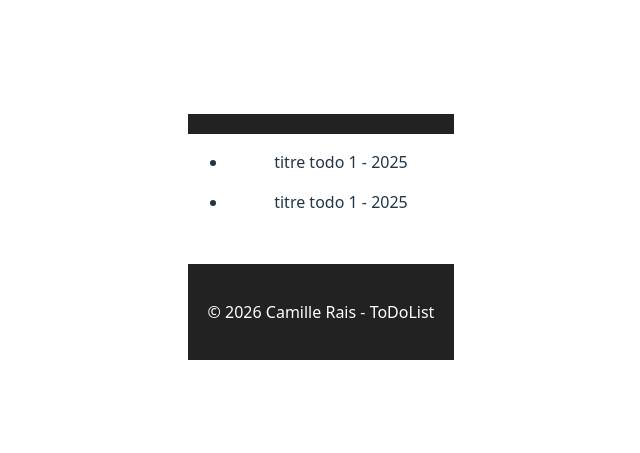
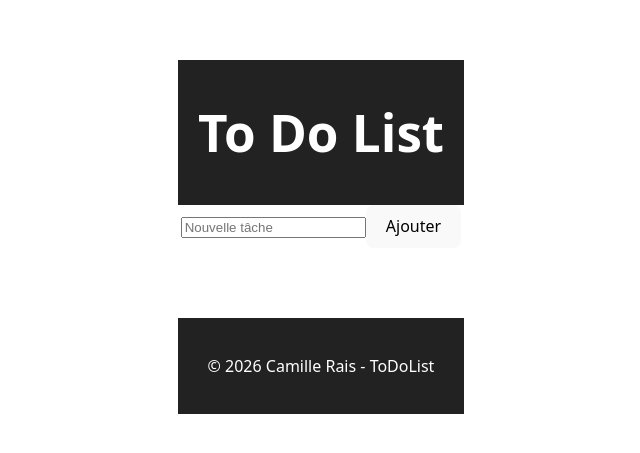
Before and after one commit to hellokimmydream/ToDoList_App, a Vue app in the folder vite-project/: page / in a window 1280 px wide. Shown: the part 163-616 px from the top of the page, without its empty margins (319-959 px from the left). Built offline with nearby package versions, Linux system fonts and the light colour scheme.

Commit message:
feat(local storage)
WIP

```diff
--- a/vite-project/src/App.vue
+++ b/vite-project/src/App.vue
@@ -1,12 +1,39 @@
 <script setup>
+import { ref, onMounted } from "vue";
 import Home from "./views/Home.vue";
 import Header from "./components/Header.vue";
 import Footer from "./components/Footer.vue";
+import CreateToDo from "./components/CreateToDo.vue";
+import ListToDo from "./components/ListToDo.vue";
+
+// les données
+const todos = ref([]);
+// lire depuis le local storage au chargement
+// quand le composant se charge, regarde si todos existe, si oui = alors le transforme en tableau JS
+onMounted(() => {
+  const storedTodos = localStorage.getItem("todos");
+  if (storedTodos) {
+    todos.value = JSON.parse(storedTodos);
+  }
+});
+
+// fonction save todos
+function saveTodos() {
+  localStorage.setItem("todos", JSON.stringify(todos.value));
+
+  // a supprimer : const todos = ref([{ id: 1, text: "test todo", done: false }]);
+}
 </script>
 
 <template>
   <Header></Header>
-  <Home></Home>
+  <Home>
+    <ListToDo>
+      <CreateToDo>
+        <!-- <button @click="saveTodos">TEST SAVE</button> -->
+      </CreateToDo>
+    </ListToDo>
+  </Home>
   <Footer></Footer>
 </template>
 
--- /dev/null
+++ b/vite-project/src/components/CreateToDo.vue
@@ -0,0 +1,28 @@
+<!--html dans template , condition , boucle , evenement-->
+<template>
+  <form @submit.prevent="soumettreToDo">
+    <input v-model="newTodo" type="text" placeholder="Nouvelle tâche" />
+    <button>Ajouter</button>
+  </form>
+</template>
+
+<!-- js dans script-->
+<script setup>
+import { ref } from "vue";
+
+const emitAddTodo = defineEmits(["addTodo"]);
+const newTodo = ref("");
+
+function soumettreToDo() {
+  if (newTodo.value.trim() !== "") {
+    emitAddTodo("addTodo", newTodo.value);
+    newTodo.value = "";
+  }
+}
+</script>
+
+<style lang="css" scoped>
+.completed {
+  text-decoration: line-through;
+}
+</style>
--- a/vite-project/src/components/Header.vue
+++ b/vite-project/src/components/Header.vue
@@ -1,5 +1,7 @@
 <template>
-  <header class="header"></header>
+  <header class="header">
+    <h1>To Do List</h1>
+  </header>
 </template>
 
 <script setup></script>
--- a/vite-project/src/components/ListToDo.vue
+++ b/vite-project/src/components/ListToDo.vue
@@ -1,20 +1,35 @@
-<script setup>
-const todos = [
-  {
-    title: "titre todo 1",
-    date: "2025",
-  },
-  {
-    title: "titre todo 1",
-    date: "2025",
-  },
-];
-</script>
-
+<!--html dans template , condition , boucle , evenement-->
 <template>
-  <ul v-for="todo in todos">
-    <li>{{ todo.title }} - {{ todo.date }}</li>
+  <ul>
+    <li v-for="todo in todos" v-bind:key="todo.id">
+      <input type="checkbox" v-model="todo.done" />
+      <span
+        v-bind:style="{ textDecoration: todo.done ? 'line-through' : 'none' }"
+      >
+        {{ todo.text }}</span
+      >
+    </li>
   </ul>
 </template>
 
-<style lang="css" scoped></style>
+<!-- js dans script-->
+<script setup>
+defineProps({
+  todos: Array,
+});
+</script>
+
+<style lang="css" scoped>
+ul {
+  list-style-type: none;
+  margin: 0;
+  padding: 10px;
+}
+
+li {
+  display: flex;
+  align-items: flex-start;
+  margin-left: 15px;
+  gap: 8px;
+}
+</style>
--- a/vite-project/src/views/Home.vue
+++ b/vite-project/src/views/Home.vue
@@ -1,16 +1,22 @@
 <script setup>
 import { ref } from "vue";
 import ListToDo from "../components/ListToDo.vue";
+import CreateToDo from "../components/CreateToDo.vue";
 
-defineProps({
-  msg: String,
-});
+const todos = ref([]);
 
-const count = ref(0);
+function addTodo(todoText) {
+  todos.value.push({
+    id: Date.now(),
+    text: todoText,
+    done: false,
+  });
+}
 </script>
 
 <template>
-  <ListToDo />
+  <CreateToDo @add-todo="addTodo"></CreateToDo>
+  <ListToDo v-bind:todos="todos"></ListToDo>
 </template>
 
 <style scoped>
```
Also changed, not shown: vite-project/src/components/Title.vue (deleted).
